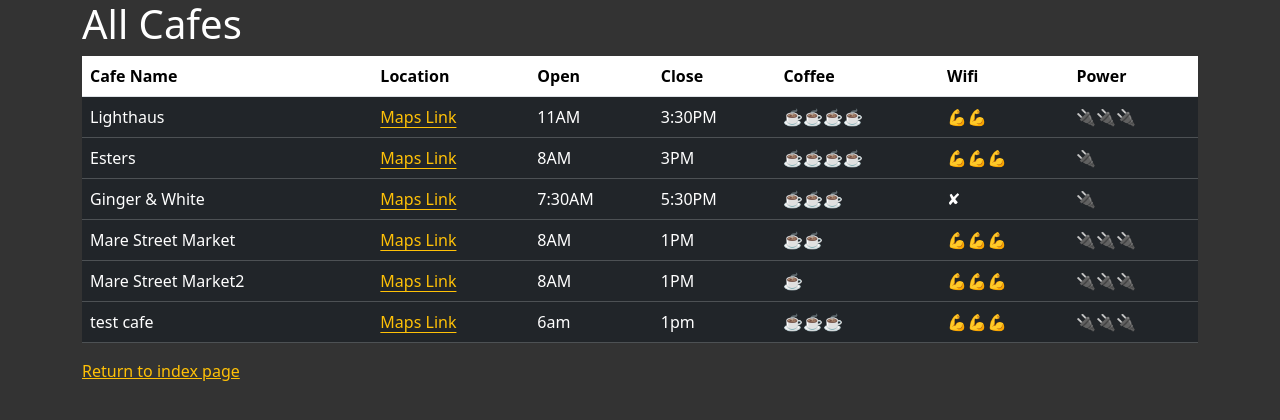
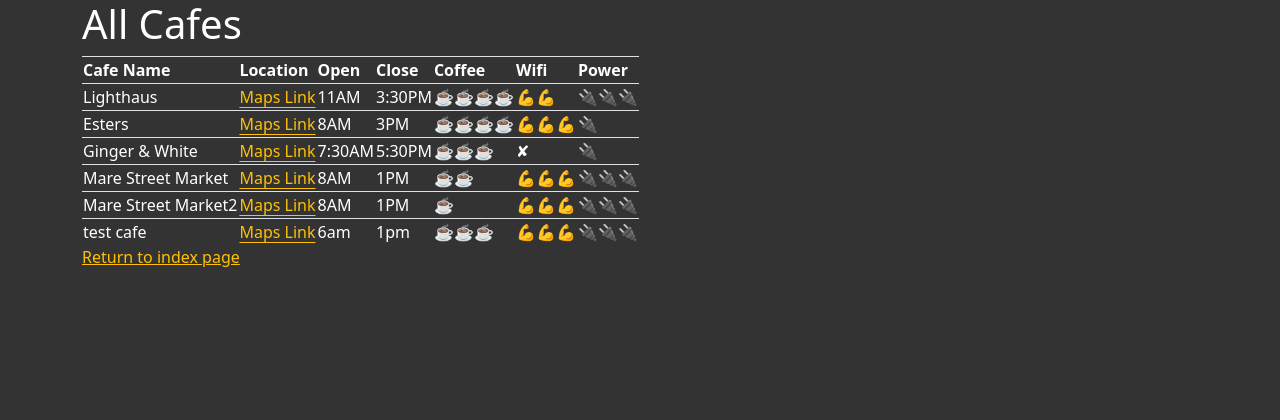
Before and after one commit to SzymonBryniak/Day-62-start, a Flask app: page /cafes in a window 1280 px wide. Shown: the top 420 px of the page. Run offline with Flask 3, Linux system fonts and the light colour scheme; some libraries are stand-ins or nearby versions.

Commit message:
Day 62 progress

```diff
--- a/main.py
+++ b/main.py
@@ -85,7 +85,6 @@ def add_cafe():
 
 @app.route('/cafes')
 def cafes():
-    dict_Test = {0: "value1"}
     with open('cafe-data.csv', newline='', encoding='utf-8') as csv_file:
         csv_data = csv.reader(csv_file, delimiter=',')
         list_of_rows = []
--- a/static/css/styles.css
+++ b/static/css/styles.css
@@ -10,9 +10,9 @@ a {
     color: #ffc107;
 }
 
-.table {
+.table1 {
   background-color: #333;
-  color: #333;
+
 }
 .jumbotron {
   display: flex;
--- a/templates/cafes.html
+++ b/templates/cafes.html
@@ -9,25 +9,30 @@
 
       <h1>All Cafes</h1>
 
-	  <table class="table table dark ">
+	  <table class="table1 border-top">
+      <thead>
+        <tr>
         {% for i in cafes[0] %}
 
-        <th scope="col">{{ i }}</th>
+          <th scope="row">{{ i }}</th>
 
         {% endfor %}
-
+        </tr>
+      </thead>
+    <tbody>
         {% for ii in cafes[1:] %}
-        <tr class="table-dark border-top">
+          <tr class="table1 border-top">
             {% for j in ii %}
               {% if ii.index(j) == 1 %}
                 <td><a class="link-offset-2 link-underline-opacity-100-hover" href="{{ j }}"> Maps Link </a> </td>
 
                     {% else %}
-              <td class="table-dark">{{ j }}</td>
+                  <td>{{ j }}</td>
                 {% endif %}
               {% endfor %}
             </tr>
           {% endfor %}
+        </tbody>
   	  </table>
 
       <p><a href="{{url_for('home')}}">Return to index page</a></p>
--- a/templates/index.html
+++ b/templates/index.html
@@ -1,5 +1,5 @@
 {% extends 'base.html' %}
-{% import 'bootstrap5/form.html' as bwtf %}
+
 {% block title %}Coffee and Wifi{% endblock %}
 
 {% block content %}
```
Lines whose indentation alone changed are shown as unchanged.
